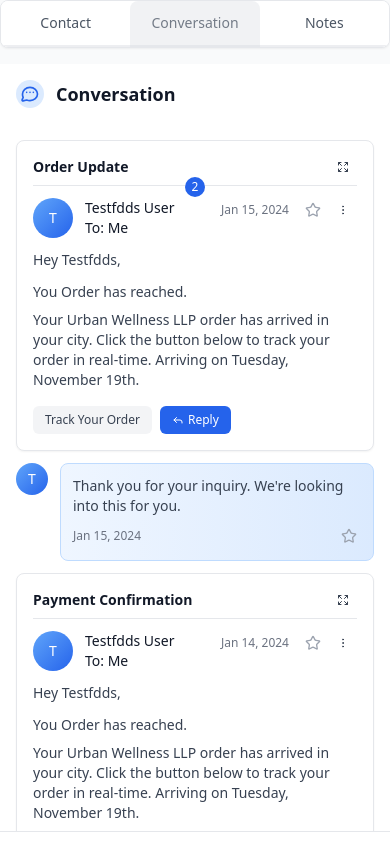
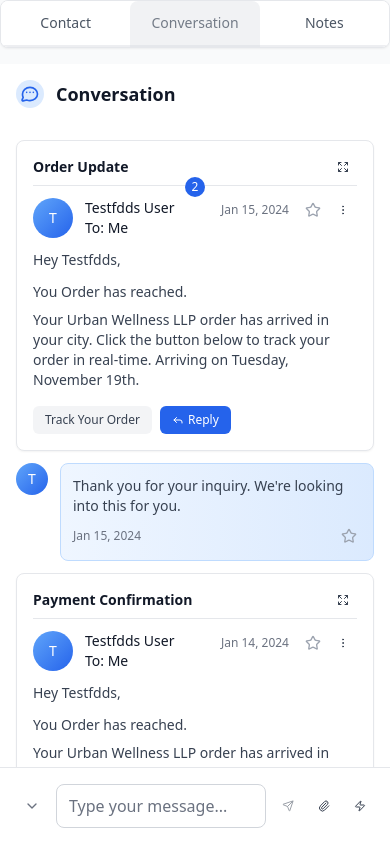
Before and after one commit to Adarsh0007/ghl-assignement, a React (Create React App) app: page / in a window 390 px wide. Both pictures are taken after a click on the button "Conversation". Built offline with nearby package versions, Linux system fonts and the light colour scheme.

Commit message:
UI fixies for color sync

```diff
--- a/src/components/ContactDetailsWithSidebar.js
+++ b/src/components/ContactDetailsWithSidebar.js
@@ -11,7 +11,7 @@ const ComponentLoadingFallback = React.lazy(() => import('./globalComponents/Com
 // Wrapper component to ensure Conversation is always rendered
 const ConversationWrapper = ({ contactId, contactName, contactData, onToggleNotes, showNotes, isVisible }) => {
   return (
-    <div className={`${isVisible ? 'block' : 'hidden'} lg:block lg:flex-1 flex flex-col lg:border-l border-gray-200 dark:border-gray-700 h-full`}>
+    <div className={`${isVisible ? 'block' : 'hidden'} lg:block lg:flex-1 flex flex-col lg:border-l border-gray-200 dark:border-gray-700 h-full min-h-0`}>
       <Suspense fallback={<ComponentLoadingFallback componentName="Conversation" size="lg" />}>
         <Conversation
           contactId={contactId}
--- a/src/components/Conversation.js
+++ b/src/components/Conversation.js
@@ -228,7 +228,7 @@ const Conversation = ({ contactId, contactName = "Olivia John", contactData = {}
   }, [contactId, loadConversations, loadStarRatings]);
 
   return (
-    <div className="flex flex-col h-full bg-white dark:bg-gray-800">
+    <div className="flex flex-col h-full bg-white dark:bg-gray-800 conversation-container">
       {/* Header */}
       <div className="flex items-center justify-between p-4 flex-shrink-0">
         <div className="flex items-center space-x-3">
@@ -253,7 +253,7 @@ const Conversation = ({ contactId, contactName = "Olivia John", contactData = {}
       </div>
 
       {/* Conversation Threads */}
-      <div className="flex-1 p-4 space-y-4 overflow-y-auto">
+      <div className="flex-1 p-4 space-y-4 overflow-y-auto pb-24 sm:pb-4">
         {loading && (
           <Suspense fallback={<ComponentLoadingFallback componentName="Conversation Skeleton" size="lg" />}>
             <ConversationSkeleton />
@@ -458,7 +458,7 @@ const Conversation = ({ contactId, contactName = "Olivia John", contactData = {}
       </div>
 
       {/* Message Input */}
-      <div className="p-4 border-t border-gray-200 dark:border-gray-700 flex-shrink-0 bg-white dark:bg-gray-800">
+      <div className="p-4 border-t border-gray-200 dark:border-gray-700 flex-shrink-0 bg-white dark:bg-gray-800 sticky bottom-0">
         <div className="flex items-center space-x-2">
           <button
             onClick={handleExpandClick}
--- a/src/index.css
+++ b/src/index.css
@@ -26,6 +26,12 @@
       height: 100vh;
       overflow-x: hidden;
       overflow-y: auto; /* Allow vertical scrolling on mobile */
+    }
+
+    /* Ensure conversation component can scroll properly on mobile */
+    .conversation-container {
+      overflow-y: auto;
+      height: calc(100vh - 120px); /* Account for navigation tabs */
     }
   }
 
```
